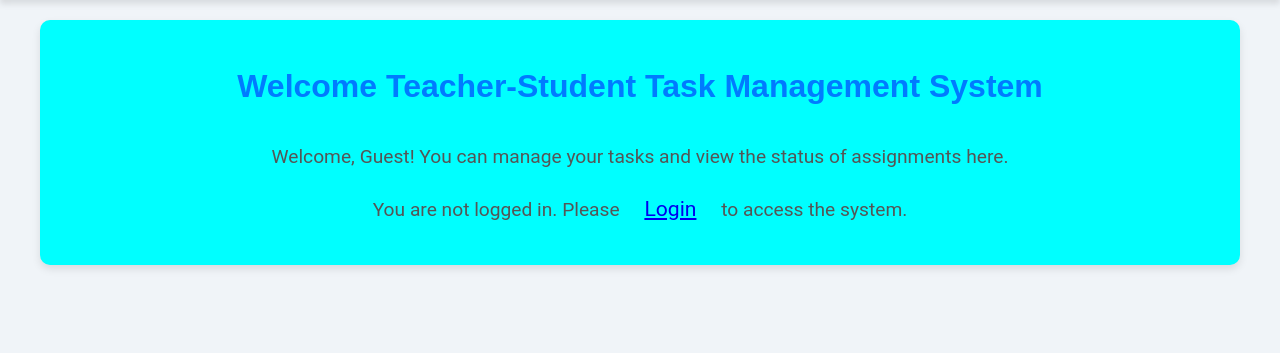
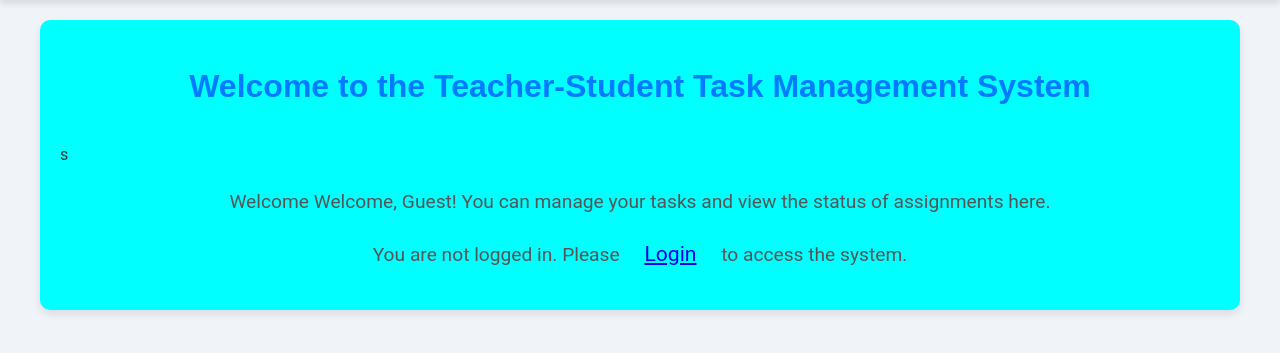
Before and after one commit to avinashlone22/Student_task, a Flask app: page /home in a window 1280 px wide. Shown: the part 58-411 px from the top of the page. Run offline with Flask 3, Linux system fonts and the light colour scheme; parts of the project's set-up code (start-up, migrations or seed data) failed here and were passed over.

Commit message:
changes final 46

```diff
--- a/templates/home.html
+++ b/templates/home.html
@@ -2,13 +2,13 @@
 
 {% block content %}
 <div class="container mt-5">
-    <h1 class="display-4 text-center mb-4">Welcome  Teacher-Student Task Management System</h1>
+    <h1 class="display-4 text-center mb-4">Welcome to the Teacher-Student Task Management System</h1>
 
-    <!-- Image Section -->
+    <!-- Image Section -->s
 
 
     <p class="lead text-center mb-4">
-        Welcome, {{ session.get('user', 'Guest') }}! You can manage your tasks and view the status of assignments here.
+        Welcome Welcome, {{ session.get('user', 'Guest') }}! You can manage your tasks and view the status of assignments here.
     </p>
 
     {% if session.get('user') == 'teacher' %}
```
